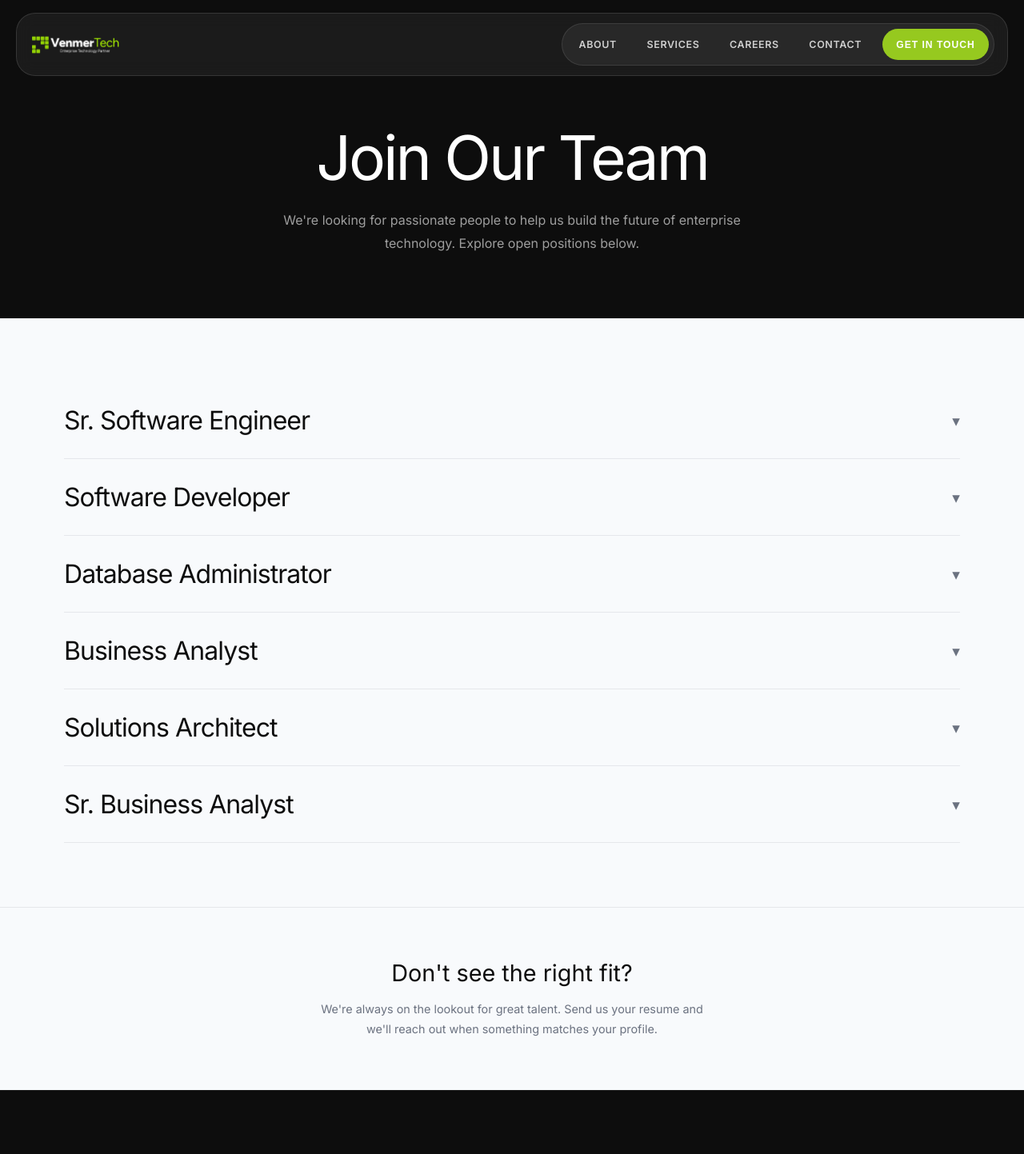
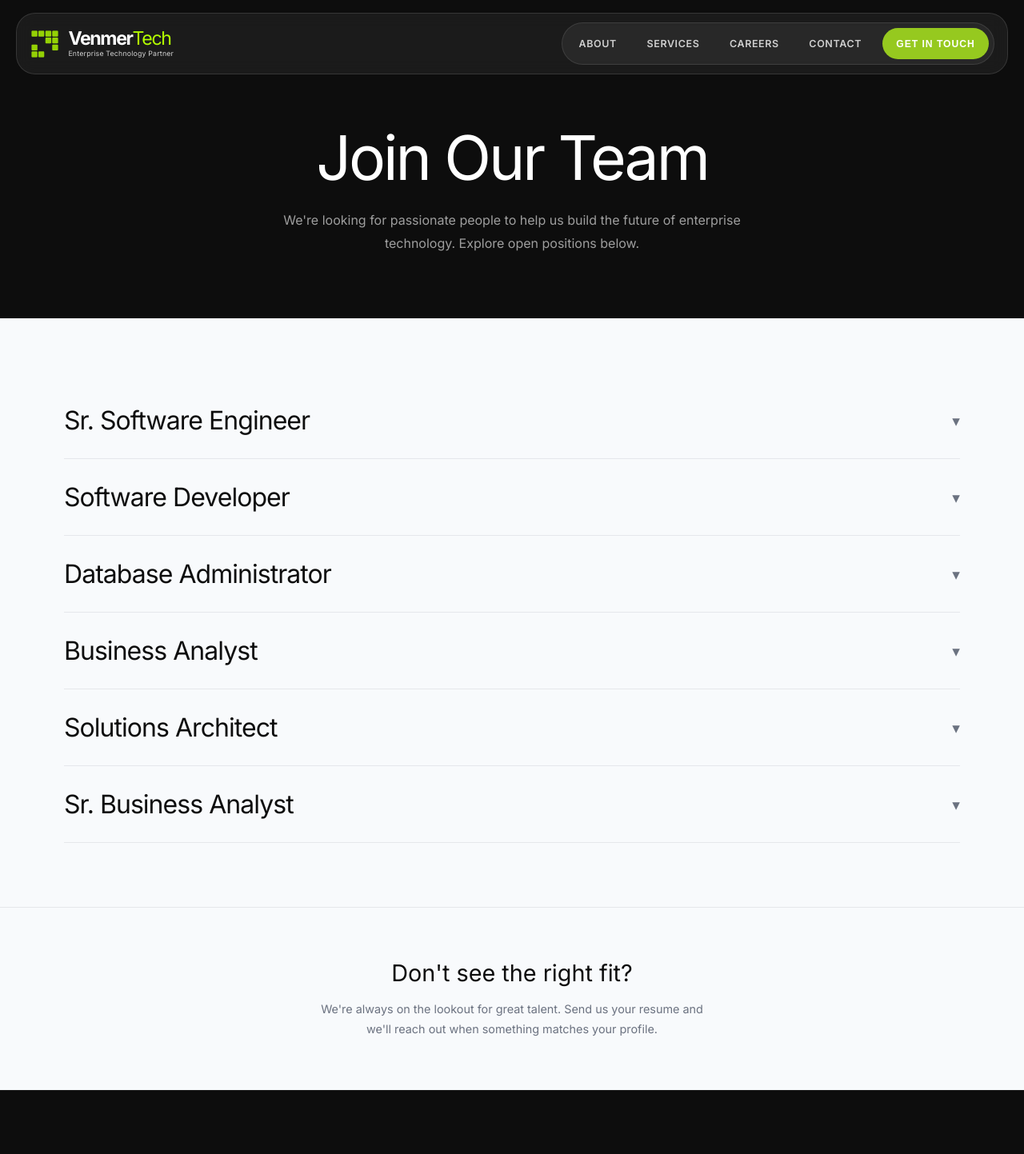
Before and after one commit to Skookum-Infotech/VenmerTech, a Next.js app: page /careers in a window 1280 px wide. Shown: the top 1443 px of the page at 80% size. Built offline with nearby package versions, Linux system fonts and the light colour scheme.

Commit message:
fix the logo and font for venmer tech

```diff
--- a/app/components/layout/Footer.tsx
+++ b/app/components/layout/Footer.tsx
@@ -38,7 +38,22 @@ export default function Footer() {
       <div className="vt-footer-grid">
         <div className="vt-footer-col vt-footer-about">
           <Link href="/" className="vt-logo">
-            <Image src="/logo-white.png" alt="VenmerTech" className="vt-logo-img" width={120} height={60}/>
+            <Image
+              src="/logo-venmer.png"
+              alt="VenmerTech"
+              width={42}
+              height={42}
+              className="vt-logo-icon"
+            />
+            <div className="vt-logo-text-wrap">
+              <div className="vt-logo-text">
+                <span className="vt-logo-venmer">Venmer</span>
+                <span className="vt-logo-tech">Tech</span>
+              </div>
+              <span className="vt-logo-tagline">
+                Enterprise Technology Partner
+              </span>
+            </div>
           </Link>
           <p className="vt-footer-desc">
             Venmer Tech LLC is a leading Information Technology, Consulting and
--- a/app/components/layout/Header.tsx
+++ b/app/components/layout/Header.tsx
@@ -38,13 +38,23 @@ export default function Header() {
           className="vt-logo"
         >
           <Image
-            src={scrolled ? "/logo-dark.png" : "/logo-white.png"}
+            src="/logo-venmer.png"
             alt="VenmerTech"
-            className="vt-logo-img"
-            width={120}
-            height={60}
+            width={42}
+            height={42}
             priority
+            className="vt-logo-icon"
           />
+
+          <div className="vt-logo-text-wrap">
+            <div className="vt-logo-text">
+              <span className="vt-logo-venmer">Venmer</span>
+              <span className="vt-logo-tech">Tech</span>
+            </div>
+            <span className="vt-logo-tagline">
+              Enterprise Technology Partner
+            </span>
+          </div>
         </a>
         <div className="vt-nav-links">
           {NAV_ITEMS.map((n) => (
@@ -68,8 +78,25 @@ export default function Header() {
       <div id="vt-mobile-menu" className={`vt-mobile-menu${menuOpen ? " open" : ""}`}>
         <div className="vt-mobile-meta">
           <div className="vt-mobile-brand">
-            <Image src="/logo-dark.png" alt="VenmerTech" className="vt-logo-img vt-logo-img-small" width={64} height={32} />
-          </div>
+            <div className="vt-logo vt-logo-mobile">
+              <Image
+                src="/logo-venmer.png"
+                alt="VenmerTech"
+                width={34}
+                height={34}
+                className="vt-logo-icon"
+              />
+
+              <div className="vt-logo-text-wrap">
+                <div className="vt-logo-text">
+                  <span className="vt-logo-venmer">Venmer</span>
+                  <span className="vt-logo-tech">Tech</span>
+                </div>
+                <span className="vt-logo-tagline">
+                  Enterprise Technology Partner
+                </span>
+              </div>
+            </div>          </div>
           <button className="vt-mobile-close" onClick={() => setMenuOpen(false)} aria-label="Close menu">Close</button>
         </div>
         {NAV_ITEMS.map((n) => (
--- a/app/page.css
+++ b/app/page.css
@@ -57,22 +57,74 @@ section { scroll-margin-top: 5rem; }
   box-shadow: 0 24px 70px rgba(15, 23, 42, 0.12);
 }
 
+/* Logo---------------------------- */
+
 .vt-logo {
   display: flex;
   align-items: center;
-  min-width: 0;
+  gap: 0.8rem;
   text-decoration: none;
-}
-
-.vt-logo-img {
-  height: 55px;
-  width: auto;
+  user-select: none;
+}
+
+.vt-logo-icon {
+  width: 42px;
+  height: auto;
   flex-shrink: 0;
 }
 
-.vt-logo-img-small {
-  height: 32px;
-}
+.vt-logo-text-wrap {
+  display: flex;
+  flex-direction: column;
+  line-height: 1;
+}
+
+.vt-logo-text {
+  display: flex;
+  align-items: baseline;
+  font-family: var(--sans);
+  font-size: 2rem;
+  letter-spacing: -0.06em;
+}
+
+.vt-logo-venmer {
+  font-weight: 700;
+  color: white;
+  transition: color 0.25s ease;
+}
+
+.vt-logo-tech {
+  font-weight: 400;
+  color: #b3ff00;
+}
+
+.vt-logo-tagline {
+  margin-top: 0.15rem;
+  font-size: 0.72rem;
+  font-weight: 400;
+  letter-spacing: 0.02em;
+  color: rgba(255, 255, 255, 0.8);
+  transition: color 0.25s ease;
+}
+
+.vt-nav.scrolled .vt-logo-venmer,
+.vt-nav.scrolled .vt-logo-tagline {
+  color: var(--ink);
+}
+
+.vt-mobile-menu .vt-logo-venmer,
+.vt-mobile-menu .vt-logo-tagline {
+  color: var(--ink);
+}
+
+.vt-logo-mobile .vt-logo-text {
+  font-size: 1.35rem;
+}
+
+.vt-logo-mobile .vt-logo-tagline {
+  font-size: 0.52rem;
+}
+
 
 .vt-nav-links {
   display: flex;
@@ -275,6 +327,20 @@ section { scroll-margin-top: 5rem; }
 
 .vt-nav.scrolled .vt-hamburger span {
   background: var(--ink);
+}
+
+/* LOGO------------------- */
+
+.vt-logo-icon {
+  width: 34px;
+}
+
+.vt-logo-text {
+  font-size: 1.45rem;
+}
+
+.vt-logo-tagline {
+  font-size: 0.55rem;
 }
 
 /* HERO */
```
Also changed, not shown: public/logo-venmer.png (added).
